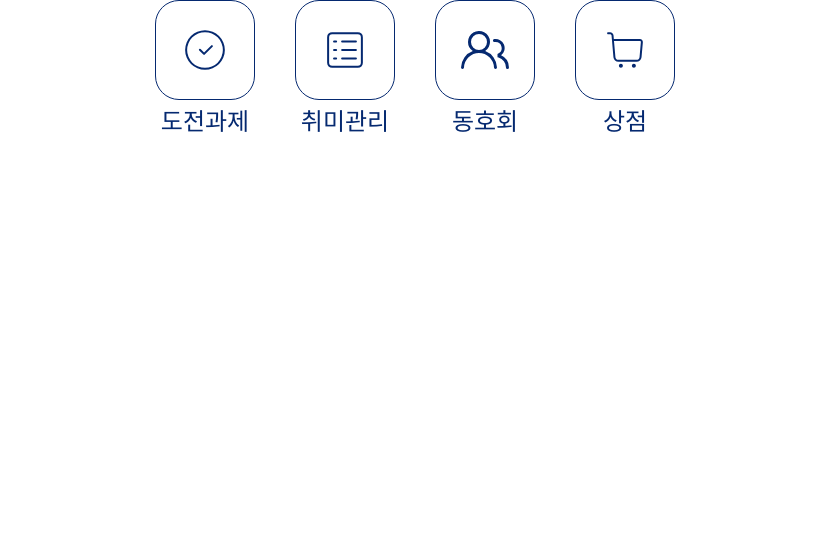
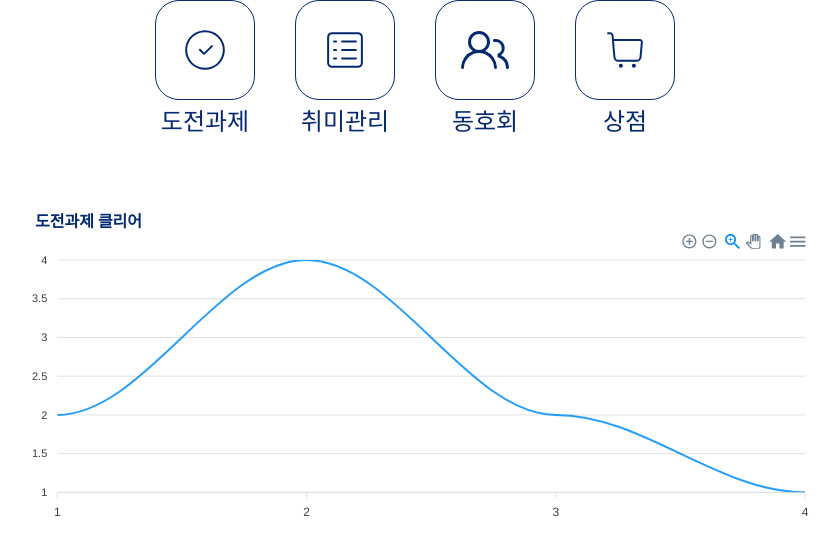
Before and after one commit to SJY08/DLC-MSG, a React (Create React App) app in the folder msg/: page /main in a window 1280 px wide. Shown: the top 556 px of the page, without its empty margins (225-1064 px from the left). Built offline with nearby package versions, Linux system fonts and the light colour scheme.

Commit message:
메인페이지에 차트 적용

```diff
--- a/msg/src/components/Charts.tsx
+++ b/msg/src/components/Charts.tsx
@@ -16,8 +16,8 @@ function Chart() {
             width: 2,
           },
         }}
-        width={1000}
-        height={400}
+        width={800}
+        height={300}
       ></ReactApexChart>
     </div>
   );
--- a/msg/src/pages/MainPage.tsx
+++ b/msg/src/pages/MainPage.tsx
@@ -4,10 +4,11 @@ import { CiCircleCheck } from "react-icons/ci";
 import { CiViewList } from "react-icons/ci";
 import { GoPeople } from "react-icons/go";
 import { CiShoppingCart } from "react-icons/ci";
+import Chart from "../components/Charts";
 
 function MainPage() {
   return (
-    <>
+    <Container>
       <ButtonContainer>
         <ButtonWrapper>
           <Button>
@@ -37,11 +38,27 @@ function MainPage() {
           <ButtonName>상점</ButtonName>
         </ButtonWrapper>
       </ButtonContainer>
-    </>
+
+      <ChartContainer>
+        <ChartNameWrapper>
+          <ChartName>도전과제 클리어</ChartName>
+        </ChartNameWrapper>
+        <Chart />
+      </ChartContainer>
+    </Container>
   );
 }
 
 export default MainPage;
+
+const Container = styled.div`
+  width: 100%;
+  height: 100vh;
+  display: flex;
+  align-items: center;
+  flex-direction: column;
+  gap: 80px;
+`;
 
 const ButtonContainer = styled.div`
   display: flex;
@@ -86,3 +103,22 @@ const ButtonName = styled.p`
   color: ${Colors.Blue700};
   text-align: center;
 `;
+
+const ChartContainer = styled.div`
+  width: 900px;
+  display: flex;
+  align-items: center;
+  justify-items: center;
+  flex-direction: column;
+`;
+
+const ChartNameWrapper = styled.div`
+  width: 780px;
+  margin-left: 20px;
+`;
+
+const ChartName = styled.p`
+  font-size: 16px;
+  font-weight: bold;
+  color: ${Colors.Blue700};
+`;
```
